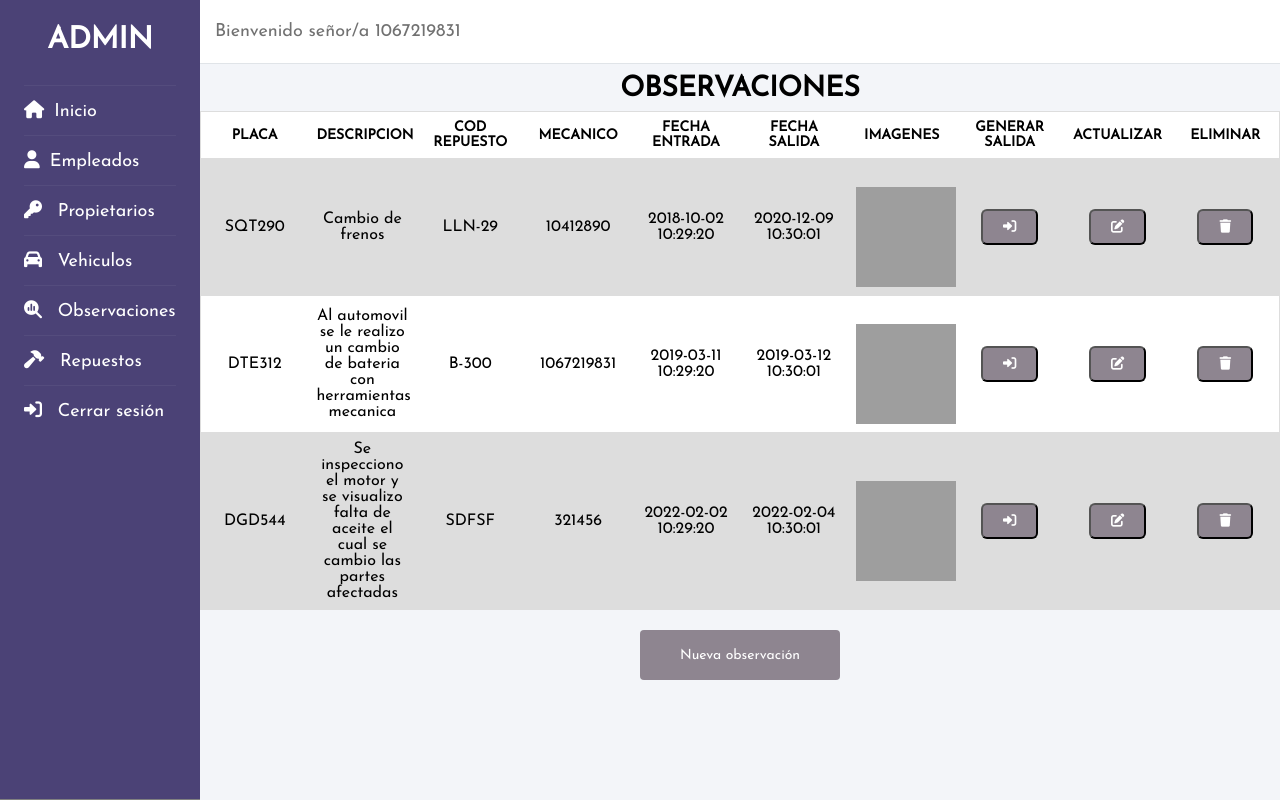
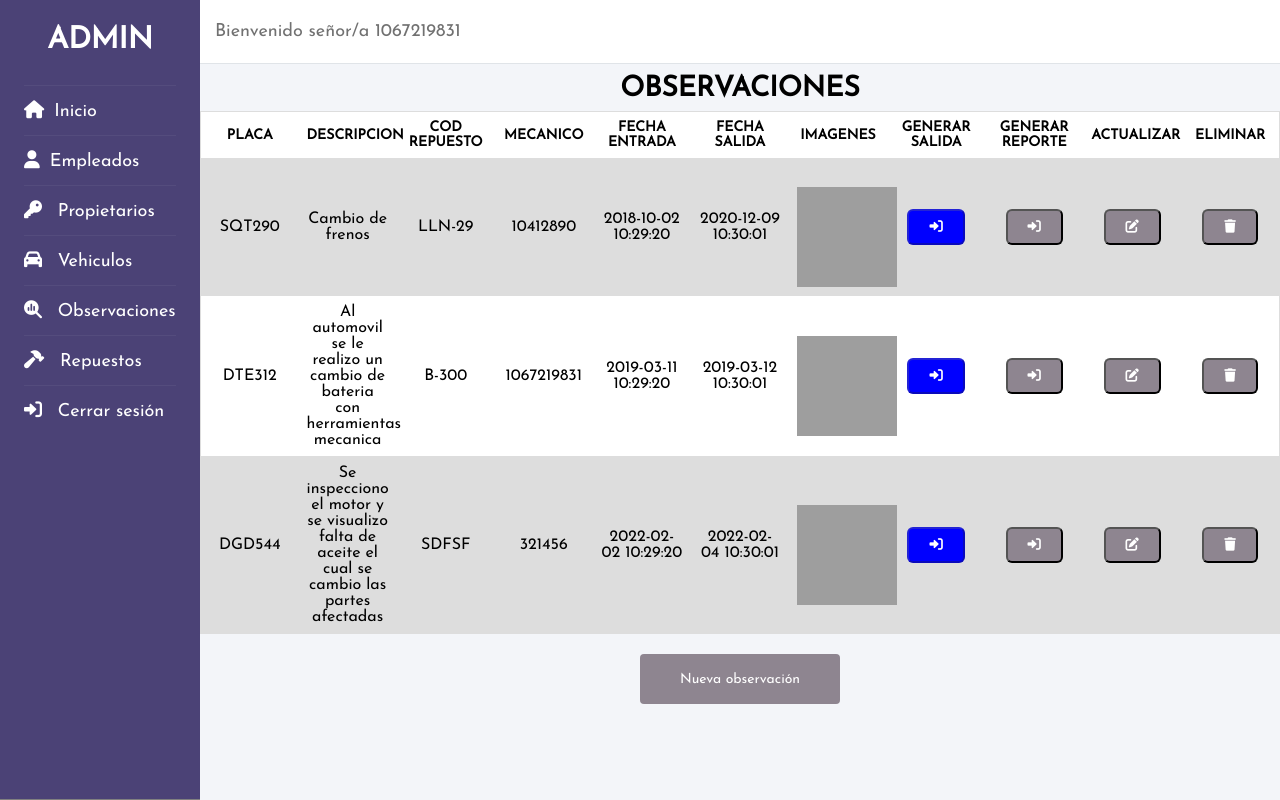
Before and after one commit to JorgeSanchez112/Project_CarFox, a PHP site: page /neg_dat_consultar_observaciones.php in a window 1280 px wide. Run offline with PHP 8.4, Linux system fonts and the light colour scheme; a user stored in the database is signed in; data comes from the database, SQL or seed files in the repository; grey boxes are pictures that could not be loaded.

Commit message:
DOCS:Se realizo el enabled y disabled para poder generar el reporte, solo se ha realizado en el rol administrador

```diff
--- a/codigo/neg_dat_consultar_observaciones.php
+++ b/codigo/neg_dat_consultar_observaciones.php
@@ -34,6 +34,7 @@
                 echo "<th>Fecha salida</th>";
                 echo "<th>Imagenes</th>";
                 echo "<th>Generar salida</th>";
+                echo "<th>Generar reporte</th>";
                 echo "<th>Actualizar</th>";
                 echo "<th>Eliminar</th>";
             echo "</tr>";
@@ -46,6 +47,7 @@
             $fecha_entrada=stripslashes($row["fecha_entrada"]);
             $fecha_salida=stripslashes($row["fecha_salida"]);
             $nombreimagen=stripslashes($row["imagenes"]);
+            $reported=stripslashes($row["reporte"]);
 
             include ("destinobitacoras.php");
 		    $imagen=$destino."/".$nombreimagen;
@@ -63,15 +65,40 @@
                         echo "<img src=$imagen alt='imagen'>";
                     echo "</figure>";
                 echo "</td>";
-                echo "<td data-label='Generar salida'>";
-                    echo "<form name='shdhd' method='POST' action='neg_dat_registro_salida_observaciones.php'>";
-		            echo "<input type= 'hidden' class='barra' name = 'id_observaciones' Value='$id_observaciones'>";
-                    echo "<button  class='btn_table fa-solid fa-right-to-bracket' type='submit' Value='Salida'></button>";
-                    echo "</form>";
-                echo" </td>";
+
+                if($reported == 0){
+                    echo "<td data-label='Generar salida'>";
+                        echo "<form name='shdhd' method='POST' action='neg_dat_registro_salida_observaciones.php'>";
+                        echo "<input type= 'hidden' class='barra' name = 'id_observaciones' Value='$id_observaciones'>";
+                        echo "<button  class='btn_table fa-solid fa-right-to-bracket' id='salida' type='submit' Value='Salida' enabled></button>";
+                        echo "</form>";
+                    echo" </td>";
+                    echo "<td data-label='Generar reporte'>";
+                        echo "<form name='shdhd' method='POST' action=''>";
+                        echo "<input type= 'hidden' class='barra' name = 'id_observaciones' Value='$id_observaciones'>";
+                        echo "<button  class='btn_table fa-solid fa-right-to-bracket' id='reporte' type='submit' Value='Reporte' disabled></button>";
+                        echo "</form>";
+                    echo" </td>";
+
+                }elseif($reported == 1){
+                    echo "<td data-label='Generar salida'>";
+                        echo "<form name='shdhd' method='POST' action='neg_dat_registro_salida_observaciones.php'>";
+                        echo "<input type= 'hidden' class='barra' name = 'id_observaciones' Value='$id_observaciones'>";
+                        echo "<button  class='btn_table fa-solid fa-right-to-bracket' id='salida' type='submit' Value='Salida' disabled></button>";
+                        echo "</form>";
+                    echo" </td>";
+                    echo "<td data-label='Generar reporte'>";
+                        echo "<form name='shdhd' method='POST' action=''>";
+                        echo "<input type= 'hidden' class='barra' name = 'id_observaciones' Value='$id_observaciones'>";
+                        echo "<button  class='btn_table fa-solid fa-right-to-bracket' id='reporte' type='submit' Value='Reporte' enabled></button>";
+                        echo "</form>";
+                    echo" </td>";
+
+                }
+
                 echo "<td data-label='Actualizar'>";
                     echo "<form name='shdhd' method='POST' action='pres_neg_dat_actualizar_observaciones.php'>";
-                    echo "<input type= 'hidden' name = 'id_observaciones' Value='$id_observaciones'>";
+                    echo "<input type= 'hidden' name ='id_observaciones' Value='$id_observaciones'>";
                     echo "<button  class='btn_table fa-solid fa-pen-to-square' type='submit' Value='Actualizar'></button>";
                     echo "</form>";
                 echo "</td>";
--- a/codigo/neg_dat_registro_observaciones.php
+++ b/codigo/neg_dat_registro_observaciones.php
@@ -28,11 +28,15 @@
 
 						$fecha_entrada = date("Y-m-d H:i:s");
 
+						//Variable para poder generar reporte o no
+
+						$reporte = 0;
+
 		include('conexion.php');
 
 
 		if (move_uploaded_file($_FILES['file']['tmp_name'],$destino.'/'.$imagenfinal)){
-		mysqli_query($db,"INSERT INTO observaciones(id_observaciones, fk_placa, cod_repuesto,descripcion_reparacion, documento, fecha_entrada, fecha_salida, imagenes) VALUES (NULL,'$placa','$cod_repuesto', '$descripcion_reparacion','$usuario_actual','$fecha_entrada','$fecha_salida','$imagenfinal')");
+		mysqli_query($db,"INSERT INTO observaciones(id_observaciones, fk_placa, cod_repuesto,descripcion_reparacion, documento, fecha_entrada, fecha_salida, imagenes, reporte) VALUES (NULL,'$placa','$cod_repuesto', '$descripcion_reparacion','$usuario_actual','$fecha_entrada','$fecha_salida','$imagenfinal','$reporte')");
 	}
 
 
```
Also changed, not shown: BD/proyecto_carfox_inserts_cons_v6.sql (+5 -4 lines).
